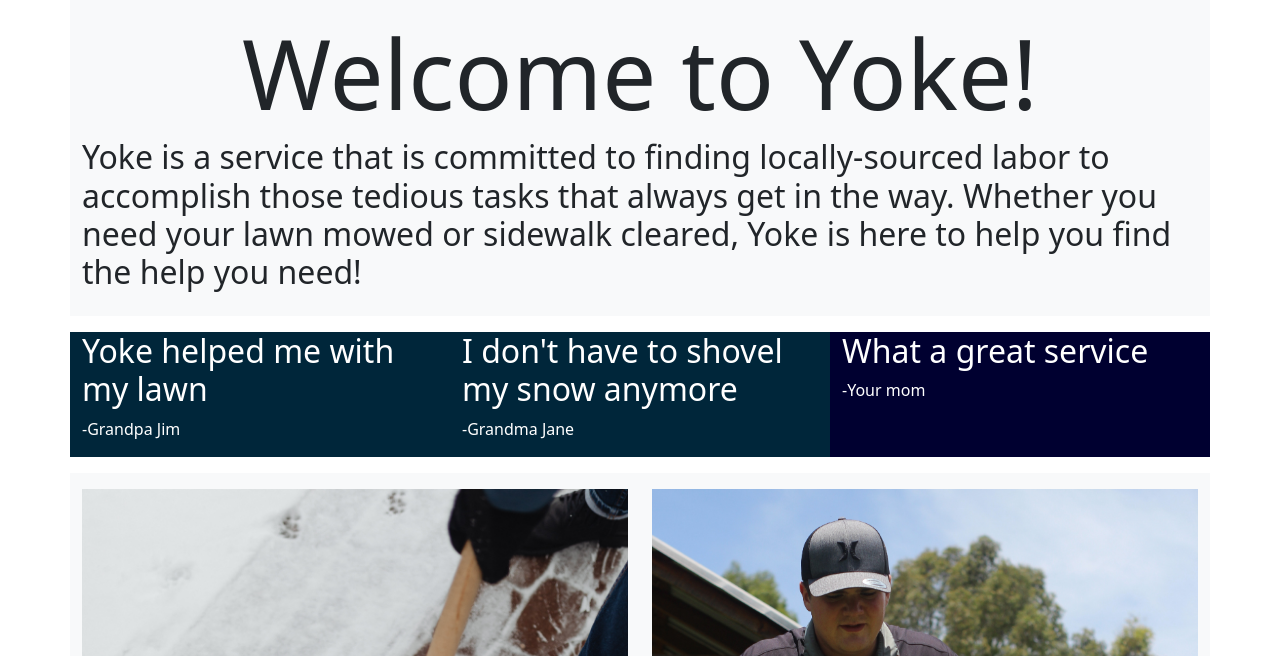
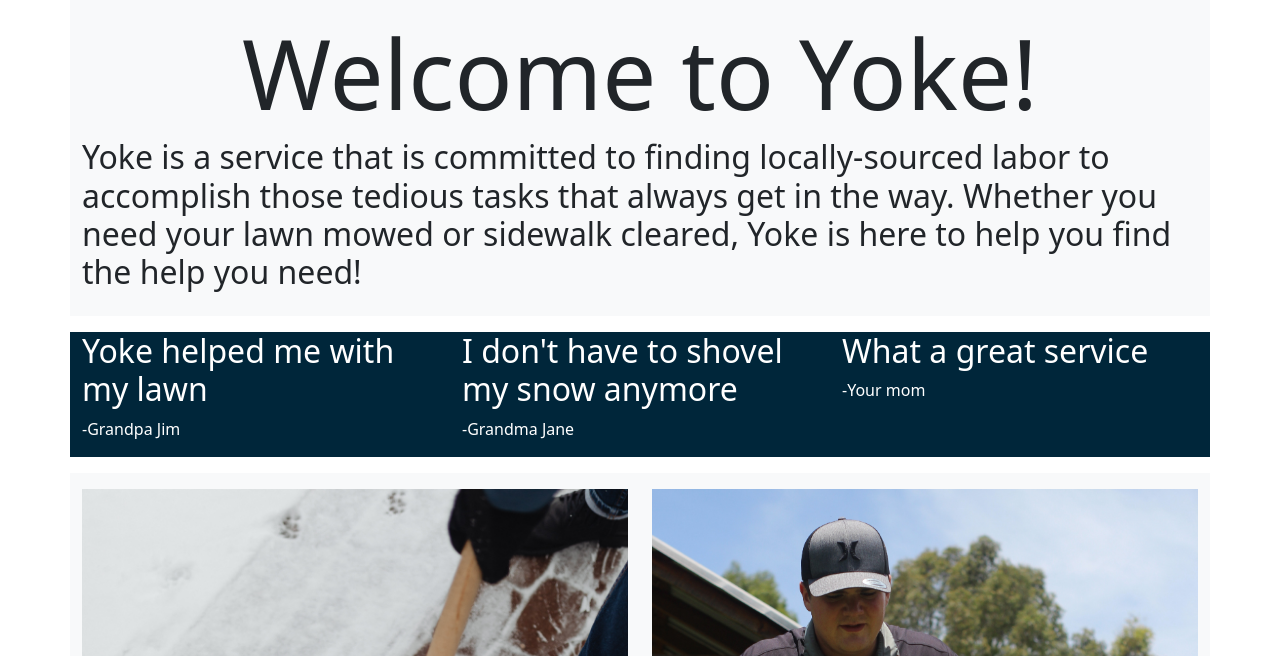
Before and after one commit to kaisermikael/Group-8-Yoke, a Django app: page /home in a window 1280 px wide. Shown: the part 99-755 px from the top of the page. Run offline with Django 4.2, Linux system fonts and the light colour scheme; some libraries are stand-ins or nearby versions.

Commit message:
I might be going insane but I think some of my stuff is randomly reverting

```diff
--- a/source/yokeProject/yokeApp/templates/yokeapp/home.html
+++ b/source/yokeProject/yokeApp/templates/yokeapp/home.html
@@ -62,11 +62,11 @@
                 <h2>Yoke helped me with my lawn</h2>
                 <p>-Grandpa Jim</p>
             </div>
-            <div class="col text-white" style="background-color: #00263A;;">
+            <div class="col text-white" style="background-color: #00263A;">
                 <h2>I don't have to shovel my snow anymore</h2>
                 <p>-Grandma Jane</p>
             </div>
-            <div class="col text-white" style="background-color: rgb(0, 0, 48);">
+            <div class="col text-white" style="background-color: #00263A;">
                 <h2>What a great service</h2>
                 <p>-Your mom</p>
             </div>
```
